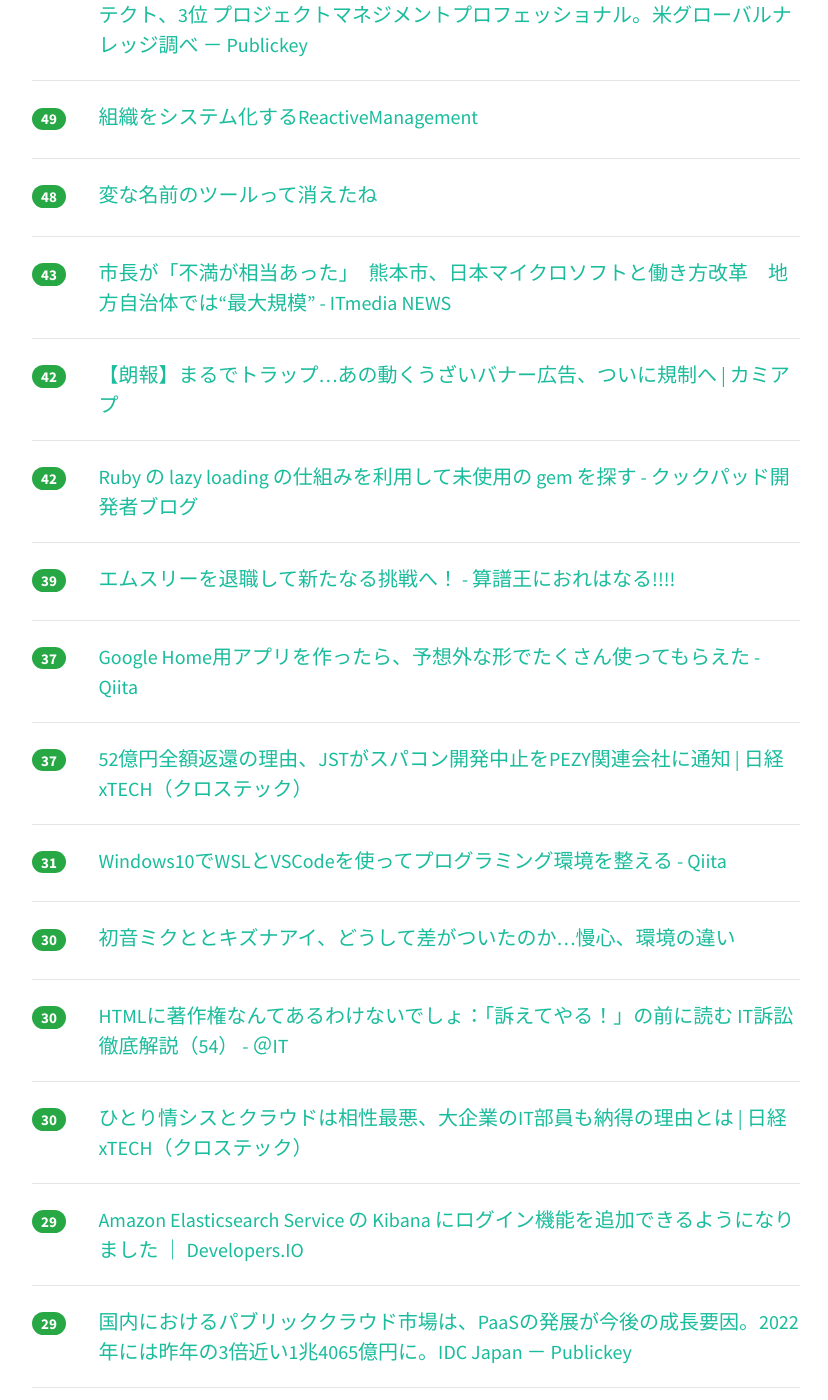
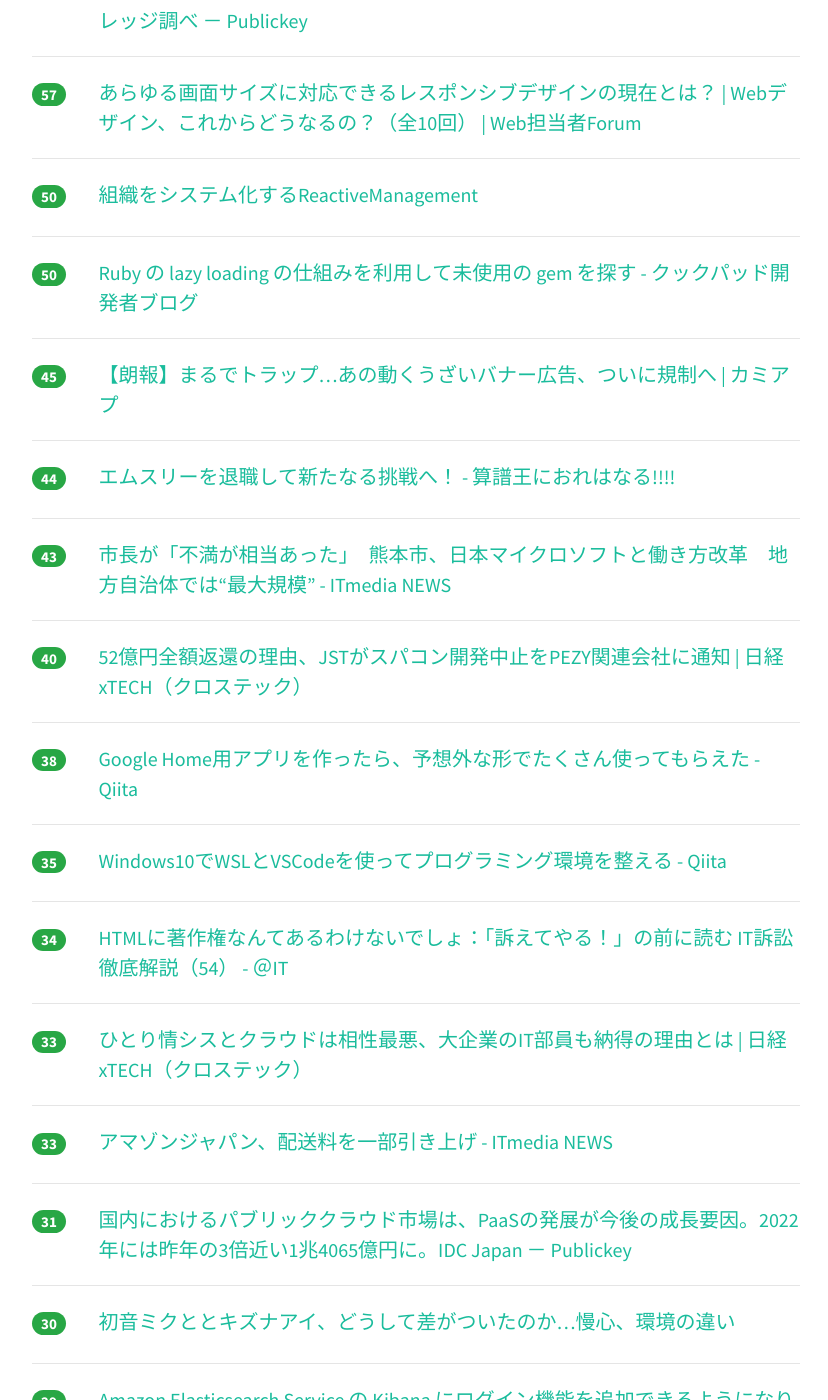
Before and after one commit to yatta47/hatena-matome-site, a Jekyll site: the page built from _posts/2018-04-04-hatena.md, in a window 1280 px wide and 1400 px high, scrolled down 988 px. Shown: the whole window, without its empty margins (224-1052 px from the left). Built offline with Jekyll 4.4.1, drawn with Linux system fonts in a browser that asks for light colours; nearby versions of some CDN libraries; some of the changed text lies outside the part shown.

Commit message:
Updated 2018-04-04

```diff
--- a/_posts/2018-04-04-hatena.md
+++ b/_posts/2018-04-04-hatena.md
@@ -1,29 +1,29 @@
 ---
 layout: post
 title:  "2018-04-04 はてぶIT"
-date:   2018-04-04 14:01:18
+date:   2018-04-04 15:03:33
 tags: [it-hotentry]
 ---
-37 件のデータあり
+40 件のデータあり
 
 <hr><div class="row">
-<div class="col-1"><span class="badge badge-pill badge-success h2">172</span></div>
+<div class="col-1"><span class="badge badge-pill badge-success h2">201</span></div>
 <div class="col-11"><a href='http://www.mhlw.go.jp/stf/seisakunitsuite/bunya/koyou_roudou/roudouzenpan/roudouhou/index.html' target='_blank'>知って役立つ労働法～働くときに必要な基礎知識 ｜厚生労働省</a></div>
 </div>
 <hr>
 <div class="row">
-<div class="col-1"><span class="badge badge-pill badge-success h2">103</span></div>
+<div class="col-1"><span class="badge badge-pill badge-success h2">121</span></div>
 <div class="col-11"><a href='http://tech.nikkeibp.co.jp/atcl/nxt/column/18/00240/040300001/' target='_blank'>性同一性障害の私に居場所を与えてくれたWeb業界 | 日経 xTECH（クロステック）</a></div>
 </div>
 <hr>
 <div class="row">
-<div class="col-1"><span class="badge badge-pill badge-success h2">90</span></div>
-<div class="col-11"><a href='http://dackdive.hateblo.jp/entry/oclif-getting-started' target='_blank'>Node.js製CLIフレームワークoclifを試す - dackdive's blog</a></div>
+<div class="col-1"><span class="badge badge-pill badge-success h2">111</span></div>
+<div class="col-11"><a href='https://coliss.com/articles/build-websites/operation/work/how-to-work-display-contents.html' target='_blank'>[CSS]「display: contents;」がすごい便利！ラッパーを使った実装が大きく変わるこれからのテクニック | コリス</a></div>
 </div>
 <hr>
 <div class="row">
-<div class="col-1"><span class="badge badge-pill badge-success h2">84</span></div>
-<div class="col-11"><a href='https://coliss.com/articles/build-websites/operation/work/how-to-work-display-contents.html' target='_blank'>[CSS]「display: contents;」がすごい便利！ラッパーを使った実装が大きく変わるこれからのテクニック | コリス</a></div>
+<div class="col-1"><span class="badge badge-pill badge-success h2">100</span></div>
+<div class="col-11"><a href='http://dackdive.hateblo.jp/entry/oclif-getting-started' target='_blank'>Node.js製CLIフレームワークoclifを試す - dackdive's blog</a></div>
 </div>
 <hr>
 <div class="row">
@@ -32,23 +32,38 @@ tags: [it-hotentry]
 </div>
 <hr>
 <div class="row">
-<div class="col-1"><span class="badge badge-pill badge-success h2">53</span></div>
+<div class="col-1"><span class="badge badge-pill badge-success h2">63</span></div>
+<div class="col-11"><a href='https://anond.hatelabo.jp/20180404075752' target='_blank'>変な名前のツールって消えたね</a></div>
+</div>
+<hr>
+<div class="row">
+<div class="col-1"><span class="badge badge-pill badge-success h2">57</span></div>
+<div class="col-11"><a href='http://www.publickey1.jp/blog/18/it_1_it2_aws3.html' target='_blank'>高収入なIT資格はどれ？ 1位 公認ITガバナンス、2位 AWSソリューションアーキテクト、3位 プロジェクトマネジメントプロフェッショナル。米グローバルナレッジ調べ － Publickey</a></div>
+</div>
+<hr>
+<div class="row">
+<div class="col-1"><span class="badge badge-pill badge-success h2">57</span></div>
 <div class="col-11"><a href='https://webtan.impress.co.jp/e/2018/04/04/28482' target='_blank'>あらゆる画面サイズに対応できるレスポンシブデザインの現在とは？ | Webデザイン、これからどうなるの？（全10回） | Web担当者Forum</a></div>
 </div>
 <hr>
 <div class="row">
 <div class="col-1"><span class="badge badge-pill badge-success h2">50</span></div>
-<div class="col-11"><a href='http://www.publickey1.jp/blog/18/it_1_it2_aws3.html' target='_blank'>高収入なIT資格はどれ？ 1位 公認ITガバナンス、2位 AWSソリューションアーキテクト、3位 プロジェクトマネジメントプロフェッショナル。米グローバルナレッジ調べ － Publickey</a></div>
-</div>
-<hr>
-<div class="row">
-<div class="col-1"><span class="badge badge-pill badge-success h2">49</span></div>
 <div class="col-11"><a href='https://www.slideshare.net/waysaku/reactivemanagement' target='_blank'>組織をシステム化するReactiveManagement</a></div>
 </div>
 <hr>
 <div class="row">
-<div class="col-1"><span class="badge badge-pill badge-success h2">48</span></div>
-<div class="col-11"><a href='https://anond.hatelabo.jp/20180404075752' target='_blank'>変な名前のツールって消えたね</a></div>
+<div class="col-1"><span class="badge badge-pill badge-success h2">50</span></div>
+<div class="col-11"><a href='http://techlife.cookpad.com/entry/2018/04/04/080000' target='_blank'>Ruby の lazy loading の仕組みを利用して未使用の gem を探す - クックパッド開発者ブログ</a></div>
+</div>
+<hr>
+<div class="row">
+<div class="col-1"><span class="badge badge-pill badge-success h2">45</span></div>
+<div class="col-11"><a href='http://www.appps.jp/289706/' target='_blank'>【朗報】まるでトラップ…あの動くうざいバナー広告、ついに規制へ | カミアプ</a></div>
+</div>
+<hr>
+<div class="row">
+<div class="col-1"><span class="badge badge-pill badge-success h2">44</span></div>
+<div class="col-11"><a href='https://taro.hatenablog.jp/entry/2018/04/04/101909' target='_blank'>エムスリーを退職して新たなる挑戦へ！ - 算譜王におれはなる!!!!</a></div>
 </div>
 <hr>
 <div class="row">
@@ -57,48 +72,43 @@ tags: [it-hotentry]
 </div>
 <hr>
 <div class="row">
-<div class="col-1"><span class="badge badge-pill badge-success h2">42</span></div>
-<div class="col-11"><a href='http://www.appps.jp/289706/' target='_blank'>【朗報】まるでトラップ…あの動くうざいバナー広告、ついに規制へ | カミアプ</a></div>
+<div class="col-1"><span class="badge badge-pill badge-success h2">40</span></div>
+<div class="col-11"><a href='http://tech.nikkeibp.co.jp/atcl/nxt/column/18/00001/00261/' target='_blank'>52億円全額返還の理由、JSTがスパコン開発中止をPEZY関連会社に通知 | 日経 xTECH（クロステック）</a></div>
 </div>
 <hr>
 <div class="row">
-<div class="col-1"><span class="badge badge-pill badge-success h2">42</span></div>
-<div class="col-11"><a href='http://techlife.cookpad.com/entry/2018/04/04/080000' target='_blank'>Ruby の lazy loading の仕組みを利用して未使用の gem を探す - クックパッド開発者ブログ</a></div>
-</div>
-<hr>
-<div class="row">
-<div class="col-1"><span class="badge badge-pill badge-success h2">39</span></div>
-<div class="col-11"><a href='https://taro.hatenablog.jp/entry/2018/04/04/101909' target='_blank'>エムスリーを退職して新たなる挑戦へ！ - 算譜王におれはなる!!!!</a></div>
-</div>
-<hr>
-<div class="row">
-<div class="col-1"><span class="badge badge-pill badge-success h2">37</span></div>
+<div class="col-1"><span class="badge badge-pill badge-success h2">38</span></div>
 <div class="col-11"><a href='https://qiita.com/m_higa4/items/1897d84c7e9e55e62787' target='_blank'>Google Home用アプリを作ったら、予想外な形でたくさん使ってもらえた - Qiita</a></div>
 </div>
 <hr>
 <div class="row">
-<div class="col-1"><span class="badge badge-pill badge-success h2">37</span></div>
-<div class="col-11"><a href='http://tech.nikkeibp.co.jp/atcl/nxt/column/18/00001/00261/' target='_blank'>52億円全額返還の理由、JSTがスパコン開発中止をPEZY関連会社に通知 | 日経 xTECH（クロステック）</a></div>
+<div class="col-1"><span class="badge badge-pill badge-success h2">35</span></div>
+<div class="col-11"><a href='https://qiita.com/yokanyukari/items/37421f497b7ffaa75502' target='_blank'>Windows10でWSLとVSCodeを使ってプログラミング環境を整える - Qiita</a></div>
+</div>
+<hr>
+<div class="row">
+<div class="col-1"><span class="badge badge-pill badge-success h2">34</span></div>
+<div class="col-11"><a href='http://www.atmarkit.co.jp/ait/articles/1804/04/news009.html' target='_blank'>HTMLに著作権なんてあるわけないでしょ：「訴えてやる！」の前に読む IT訴訟 徹底解説（54） - ＠IT</a></div>
+</div>
+<hr>
+<div class="row">
+<div class="col-1"><span class="badge badge-pill badge-success h2">33</span></div>
+<div class="col-11"><a href='http://tech.nikkeibp.co.jp/atcl/nxt/column/18/00138/033000038/' target='_blank'>ひとり情シスとクラウドは相性最悪、大企業のIT部員も納得の理由とは | 日経 xTECH（クロステック）</a></div>
+</div>
+<hr>
+<div class="row">
+<div class="col-1"><span class="badge badge-pill badge-success h2">33</span></div>
+<div class="col-11"><a href='http://www.itmedia.co.jp/news/articles/1804/04/news071.html' target='_blank'>アマゾンジャパン、配送料を一部引き上げ - ITmedia NEWS</a></div>
 </div>
 <hr>
 <div class="row">
 <div class="col-1"><span class="badge badge-pill badge-success h2">31</span></div>
-<div class="col-11"><a href='https://qiita.com/yokanyukari/items/37421f497b7ffaa75502' target='_blank'>Windows10でWSLとVSCodeを使ってプログラミング環境を整える - Qiita</a></div>
+<div class="col-11"><a href='http://www.publickey1.jp/blog/18/paas2022314065idc_japan.html' target='_blank'>国内におけるパブリッククラウド市場は、PaaSの発展が今後の成長要因。2022年には昨年の3倍近い1兆4065億円に。IDC Japan － Publickey</a></div>
 </div>
 <hr>
 <div class="row">
 <div class="col-1"><span class="badge badge-pill badge-success h2">30</span></div>
 <div class="col-11"><a href='https://anond.hatelabo.jp/20180306190957' target='_blank'>初音ミクととキズナアイ、どうして差がついたのか…慢心、環境の違い</a></div>
-</div>
-<hr>
-<div class="row">
-<div class="col-1"><span class="badge badge-pill badge-success h2">30</span></div>
-<div class="col-11"><a href='http://www.atmarkit.co.jp/ait/articles/1804/04/news009.html' target='_blank'>HTMLに著作権なんてあるわけないでしょ：「訴えてやる！」の前に読む IT訴訟 徹底解説（54） - ＠IT</a></div>
-</div>
-<hr>
-<div class="row">
-<div class="col-1"><span class="badge badge-pill badge-success h2">30</span></div>
-<div class="col-11"><a href='http://tech.nikkeibp.co.jp/atcl/nxt/column/18/00138/033000038/' target='_blank'>ひとり情シスとクラウドは相性最悪、大企業のIT部員も納得の理由とは | 日経 xTECH（クロステック）</a></div>
 </div>
 <hr>
 <div class="row">
@@ -108,16 +118,11 @@ tags: [it-hotentry]
 <hr>
 <div class="row">
 <div class="col-1"><span class="badge badge-pill badge-success h2">29</span></div>
-<div class="col-11"><a href='http://www.publickey1.jp/blog/18/paas2022314065idc_japan.html' target='_blank'>国内におけるパブリッククラウド市場は、PaaSの発展が今後の成長要因。2022年には昨年の3倍近い1兆4065億円に。IDC Japan － Publickey</a></div>
+<div class="col-11"><a href='http://blog.hatenablog.com/entry/2018/04/04/120000' target='_blank'>ブログを最後まで読んでもらい、さらに回遊してもらうための5つのTIPS【小川卓のブログ分析入門 最終回】 - 週刊はてなブログ</a></div>
 </div>
 <hr>
 <div class="row">
 <div class="col-1"><span class="badge badge-pill badge-success h2">28</span></div>
-<div class="col-11"><a href='http://www.itmedia.co.jp/news/articles/1804/04/news071.html' target='_blank'>アマゾンジャパン、配送料を一部引き上げ - ITmedia NEWS</a></div>
-</div>
-<hr>
-<div class="row">
-<div class="col-1"><span class="badge badge-pill badge-success h2">27</span></div>
 <div class="col-11"><a href='https://gigazine.net/news/20180403-dns-resolvers-performance-compare/' target='_blank'>GoogleやCloudflareなど各社DNSサービスのパフォーマンスを比較した結果が公開される - GIGAZINE</a></div>
 </div>
 <hr>
@@ -127,8 +132,23 @@ tags: [it-hotentry]
 </div>
 <hr>
 <div class="row">
+<div class="col-1"><span class="badge badge-pill badge-success h2">26</span></div>
+<div class="col-11"><a href='https://jp.techcrunch.com/2018/04/04/2018-04-02-atlassians-two-year-cloud-journey/' target='_blank'>Atlassianの2年にわたるクラウドへの旅 ―― AWSへの大幅な移行 | TechCrunch Japan</a></div>
+</div>
+<hr>
+<div class="row">
 <div class="col-1"><span class="badge badge-pill badge-success h2">25</span></div>
-<div class="col-11"><a href='https://jp.techcrunch.com/2018/04/04/2018-04-02-atlassians-two-year-cloud-journey/' target='_blank'>Atlassianの2年にわたるクラウドへの旅 ―― AWSへの大幅な移行 | TechCrunch Japan</a></div>
+<div class="col-11"><a href='http://blog.kyash.co/entry/2018/04/04/130823' target='_blank'>Kyashが本名以外にユーザー名を登録できるようになるまでの話 - Kyash Blog</a></div>
+</div>
+<hr>
+<div class="row">
+<div class="col-1"><span class="badge badge-pill badge-success h2">24</span></div>
+<div class="col-11"><a href='https://speakerdeck.com/tebasakyu/yu-er-x-zai-zhai-qin-wu-falsetips' target='_blank'>育児 × 在宅勤務のTips // Speaker Deck</a></div>
+</div>
+<hr>
+<div class="row">
+<div class="col-1"><span class="badge badge-pill badge-success h2">24</span></div>
+<div class="col-11"><a href='https://employment.en-japan.com/engineerhub/entry/2018/04/03/110000' target='_blank'>開発現場に学ぶ、円滑なコードレビューに必要な8つの手法 〜手段から準備、実施時期まで徹底解説〜 - エンジニアHub｜若手Webエンジニアのキャリアを考える！</a></div>
 </div>
 <hr>
 <div class="row">
@@ -143,32 +163,32 @@ tags: [it-hotentry]
 <hr>
 <div class="row">
 <div class="col-1"><span class="badge badge-pill badge-success h2">20</span></div>
-<div class="col-11"><a href='https://employment.en-japan.com/engineerhub/entry/2018/04/03/110000' target='_blank'>開発現場に学ぶ、円滑なコードレビューに必要な8つの手法 〜手段から準備、実施時期まで徹底解説〜 - エンジニアHub｜若手Webエンジニアのキャリアを考える！</a></div>
-</div>
-<hr>
-<div class="row">
-<div class="col-1"><span class="badge badge-pill badge-success h2">19</span></div>
 <div class="col-11"><a href='http://little-hands.hatenablog.com/entry/2018/04/04/layer-obligation' target='_blank'>オニオンアーキテクチャにておいて、ドメイン層とアプリケーション層の責務はどう違うのか[DDD] - little hands' lab</a></div>
 </div>
 <hr>
 <div class="row">
-<div class="col-1"><span class="badge badge-pill badge-success h2">19</span></div>
-<div class="col-11"><a href='https://speakerdeck.com/tebasakyu/yu-er-x-zai-zhai-qin-wu-falsetips' target='_blank'>育児 × 在宅勤務のTips // Speaker Deck</a></div>
-</div>
-<hr>
-<div class="row">
-<div class="col-1"><span class="badge badge-pill badge-success h2">17</span></div>
+<div class="col-1"><span class="badge badge-pill badge-success h2">18</span></div>
 <div class="col-11"><a href='https://www.gizmodo.jp/2018/04/spotify-stock-begins-trading.html' target='_blank'>音楽ストリーミング配信のSpotifyが上場！ 初値165.90ドル | ギズモード・ジャパン</a></div>
 </div>
 <hr>
 <div class="row">
-<div class="col-1"><span class="badge badge-pill badge-success h2">17</span></div>
+<div class="col-1"><span class="badge badge-pill badge-success h2">18</span></div>
 <div class="col-11"><a href='https://japan.cnet.com/article/35117071/' target='_blank'>低価格のVRヘッドセット「Oculus Go」を体験--新たなユーザーの獲得なるか - CNET Japan</a></div>
+</div>
+<hr>
+<div class="row">
+<div class="col-1"><span class="badge badge-pill badge-success h2">18</span></div>
+<div class="col-11"><a href='https://www.webcreatorbox.com/tech/css-grid-basic-layout' target='_blank'>CSS Gridを使ったレスポンシブ対応の基本レイアウト | Webクリエイターボックス</a></div>
 </div>
 <hr>
 <div class="row">
 <div class="col-1"><span class="badge badge-pill badge-success h2">16</span></div>
 <div class="col-11"><a href='http://www.itmedia.co.jp/pcuser/articles/1804/03/news104.html' target='_blank'>エレコム、高耐久パーツを採用した多機能ワイヤレストラックボール“DEFT PRO” - ITmedia PC USER</a></div>
+</div>
+<hr>
+<div class="row">
+<div class="col-1"><span class="badge badge-pill badge-success h2">16</span></div>
+<div class="col-11"><a href='https://theconcourse.deadspin.com/how-americas-largest-local-tv-owner-turned-its-news-anc-1824233490' target='_blank'>How America's Largest Local TV Owner Turned Its News Anchors Into Soldiers In Trump's War On The Media</a></div>
 </div>
 <hr>
 <div class="row">
@@ -182,12 +202,7 @@ tags: [it-hotentry]
 </div>
 <hr>
 <div class="row">
-<div class="col-1"><span class="badge badge-pill badge-success h2">13</span></div>
-<div class="col-11"><a href='https://theconcourse.deadspin.com/how-americas-largest-local-tv-owner-turned-its-news-anc-1824233490' target='_blank'>How America's Largest Local TV Owner Turned Its News Anchors Into Soldiers In Trump's War On The Media</a></div>
-</div>
-<hr>
-<div class="row">
-<div class="col-1"><span class="badge badge-pill badge-success h2">10</span></div>
+<div class="col-1"><span class="badge badge-pill badge-success h2">12</span></div>
 <div class="col-11"><a href='http://b.hatena.ne.jp/entry/twitter.com/nkawa2525/status/973180112899268609' target='_blank'>はてなブックマーク - kawango2525さんのツイート: "みんなあまり分かっていないけど、日本は情報公開制度を早くやめないと、国が滅ぶ。プロより知識のないくせに揚げ足とりすることしか考</a></div>
 </div>
 <hr>
```
